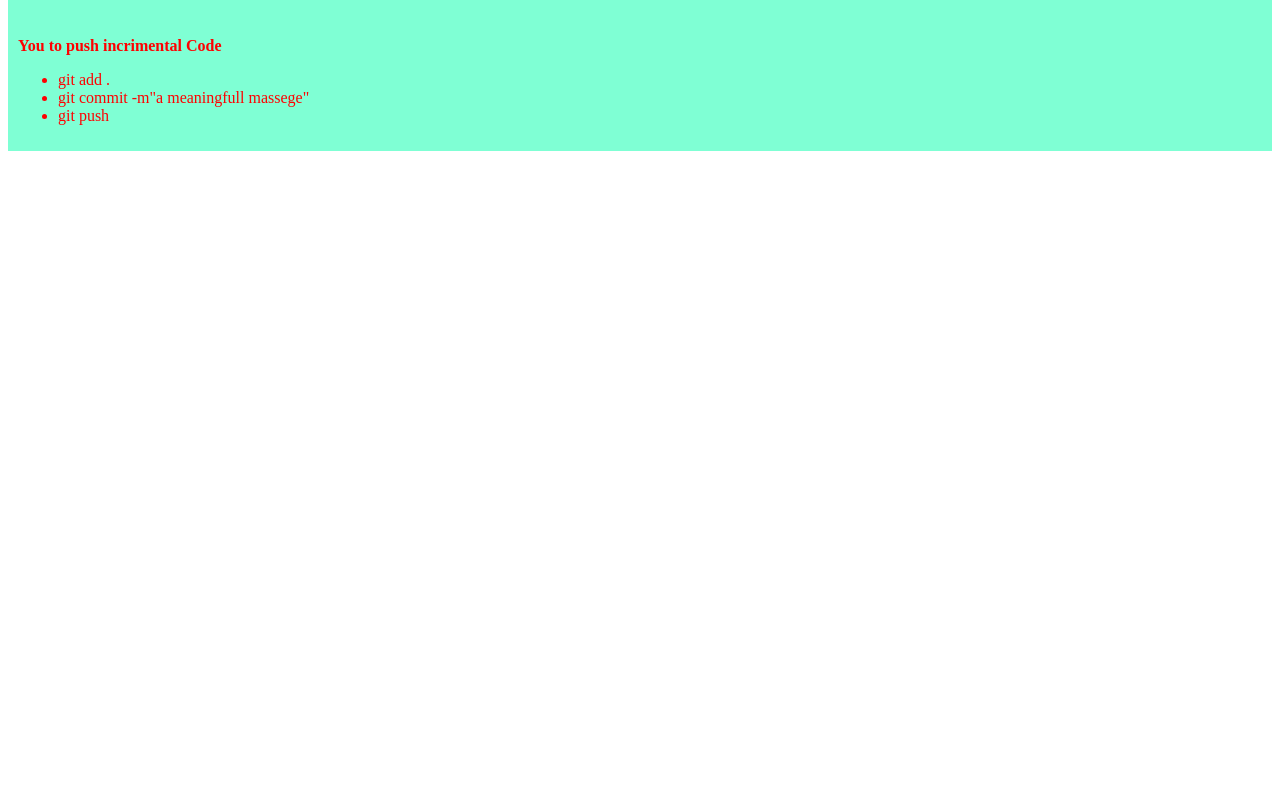
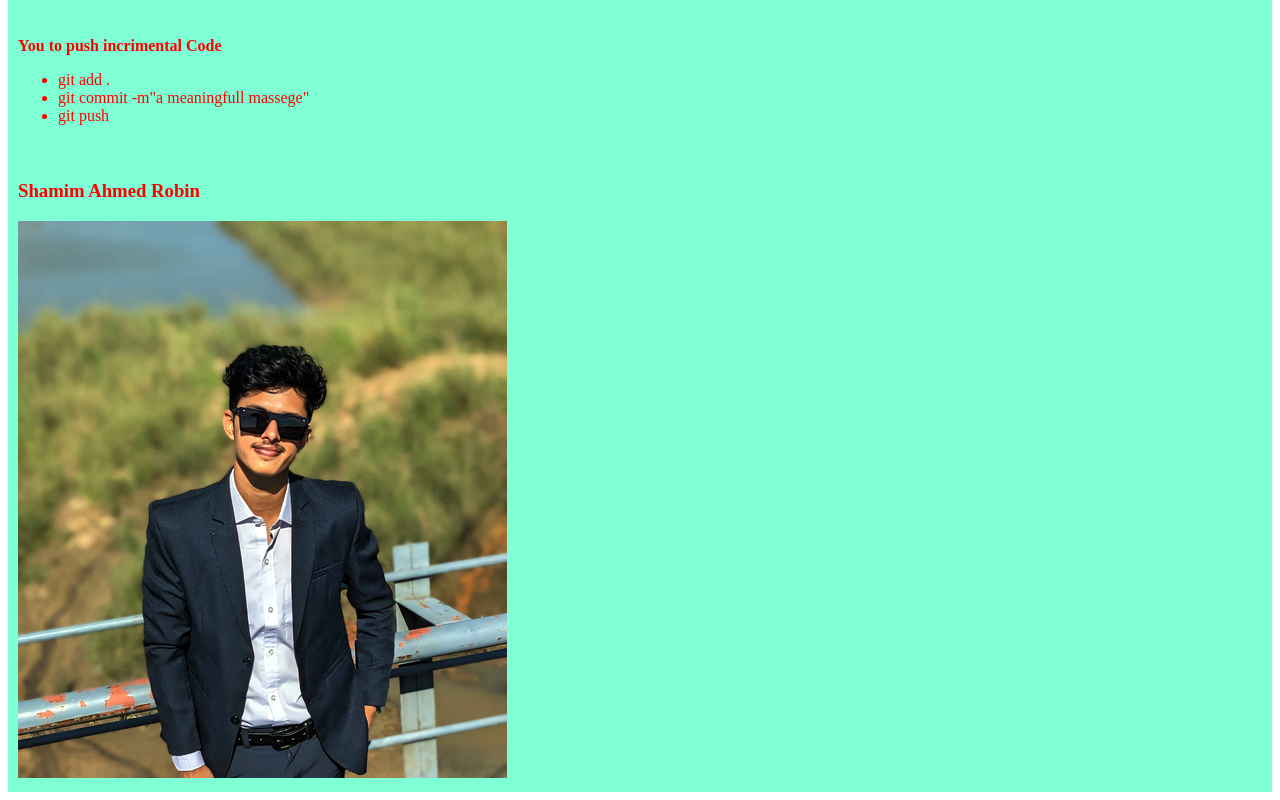
Before and after one commit to shamimahmedrobin/My-simple-website, a plain HTML site: page index.html in a window 1280 px wide. Shown: the part 319-1119 px from the top of the page. Before the commit the page ends 800 px from the top, so only its background shows below. Drawn offline with Linux system fonts and the light colour scheme.

Commit message:
Shamim Ahmed Pic

```diff
--- a/index.html
+++ b/index.html
@@ -23,6 +23,10 @@
             <li>git push</li>
         </ul>
     </div>
+    <div>
+        <h3>Shamim Ahmed Robin</h3>
+        <img src="Images/Shamim.jpg" alt="Shamim">
+    </div>
 
 </body>
 </html>
```
Also changed, not shown: Images/Shamim.jpg (added).
